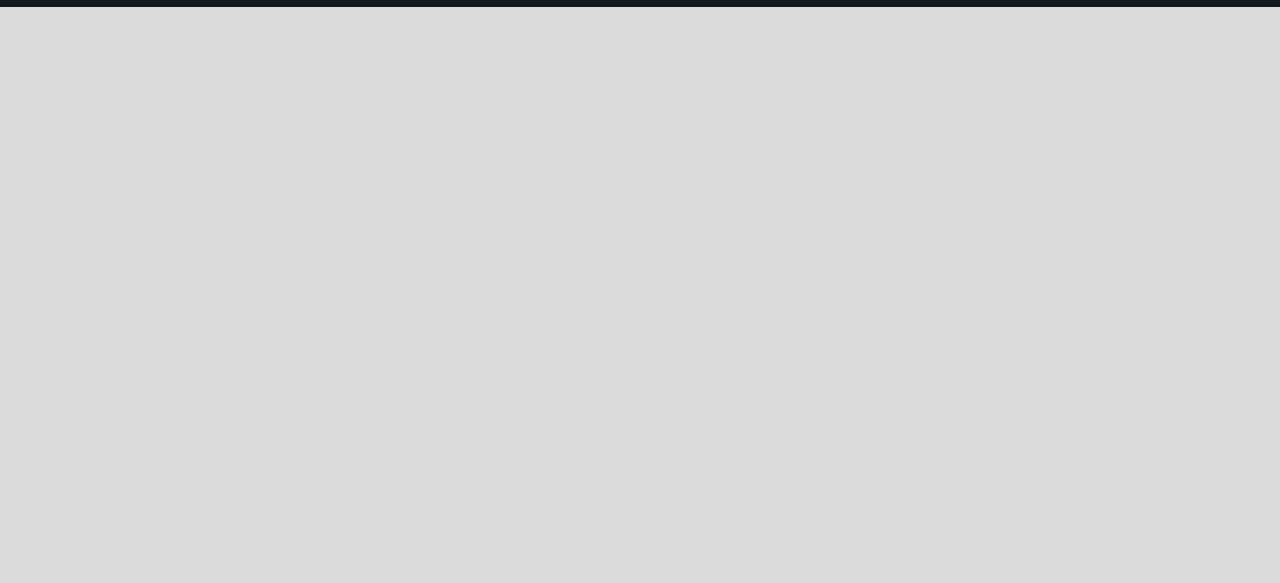
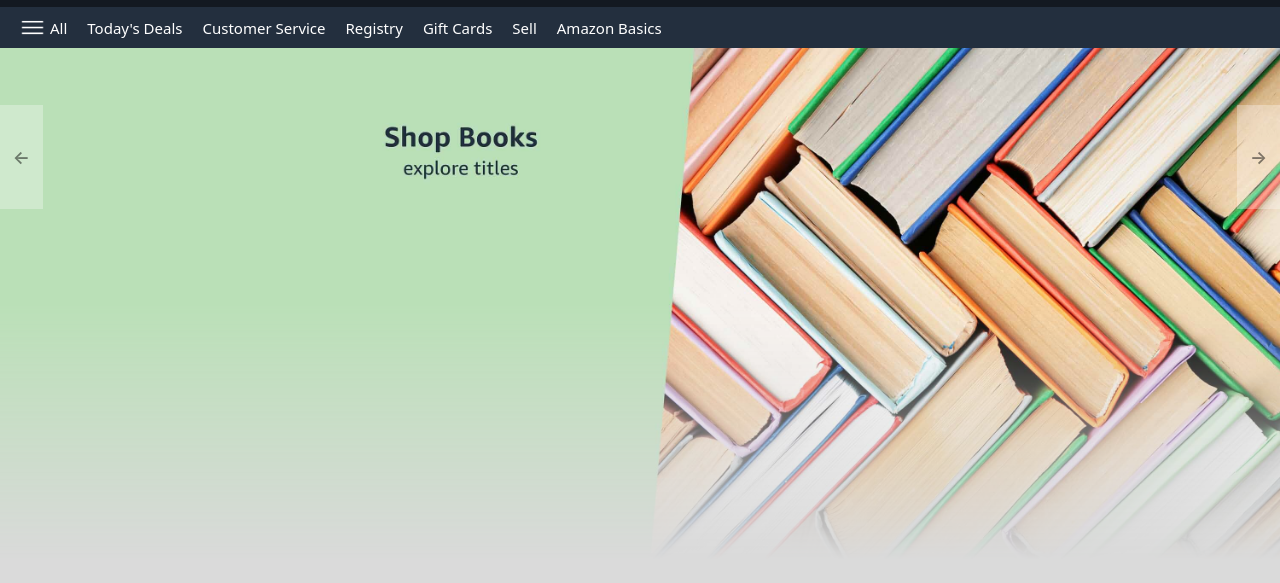
Before and after one commit to puruj/Amazon-clone, a plain HTML site: page index.html in a window 1280 px wide. Shown: the part 55-638 px from the top of the page. Drawn offline with Linux system fonts and the light colour scheme.

Commit message:
added nav-bottom, starting work on image carousel

```diff
--- a/index.html
+++ b/index.html
@@ -42,5 +42,32 @@
             <h4>Cart</h4>
         </a>
     </nav>
+
+    <div class="nav-bottom">
+        <div>
+            <img src="/assets/menu_icon.png" alt="menu_icon" width="25px"></a>
+            <p>All</p>
+        </div>
+        <p>Today's Deals</p>
+        <p>Customer Service</p>
+        <p>Registry</p>
+        <p>Gift Cards</p>
+        <p>Sell</p>
+        <p>Amazon Basics</p>
+    </div>
+
+    <div class="header-slider">
+        <a href="" class="header-control-previous">&#8592</a>
+        <a href="" class="header-control-next">&#8594</a>
+        <ul>
+            <img src="/assets/header1.jpg" alt="header1" class="header-img">
+            <img src="/assets/header2.jpg" alt="header2" class="header-img">
+            <img src="/assets/header3.jpg" alt="header3" class="header-img">
+            <img src="/assets/header4.jpg" alt="header4" class="header-img">
+            <img src="/assets/header5.jpg" alt="header5" class="header-img">
+            <img src="/assets/header6.jpg" alt="header6" class="header-img">
+        </ul>
+    </div>
+
 </body>
 </html>
--- a/style.css
+++ b/style.css
@@ -81,6 +81,45 @@ nav{
     align-items: center;
     margin: 0px 15px;
 }
+.nav-bottom{
+    display: flex;
+    align-items: center;
+    gap: 20px;
+    padding: 8px 20px;
+    background: #232f3e;
+    color: #fff;
+    font-size: 15px;
+}
+.nav-bottom div{
+    display: flex;
+    align-items: center;
+    gap: 5px;
+    font-weight: 500;
+}
+
+.header-slider ul{
+    display: flex;
+    overflow-y: hidden;
+}
+.header-img{
+    max-width: 100%;
+    mask-image: linear-gradient(to bottom, #000000 50%, transparent 100%);
+}
+.header-slider a{
+    position: absolute;
+    top: 20%;
+    z-index: 1;
+    padding: 5vh 1vw;
+    background: #ffffff4f;
+    color: #0000007b;
+    text-decoration: none;
+    font-weight: 600;
+    font-size: 18px;
+    cursor: pointer;
+}
+.header-control-next{
+    right: 0;
+}
 .logo{
     width: 100px;
 }
```
Also changed, not shown: script.js (added).
